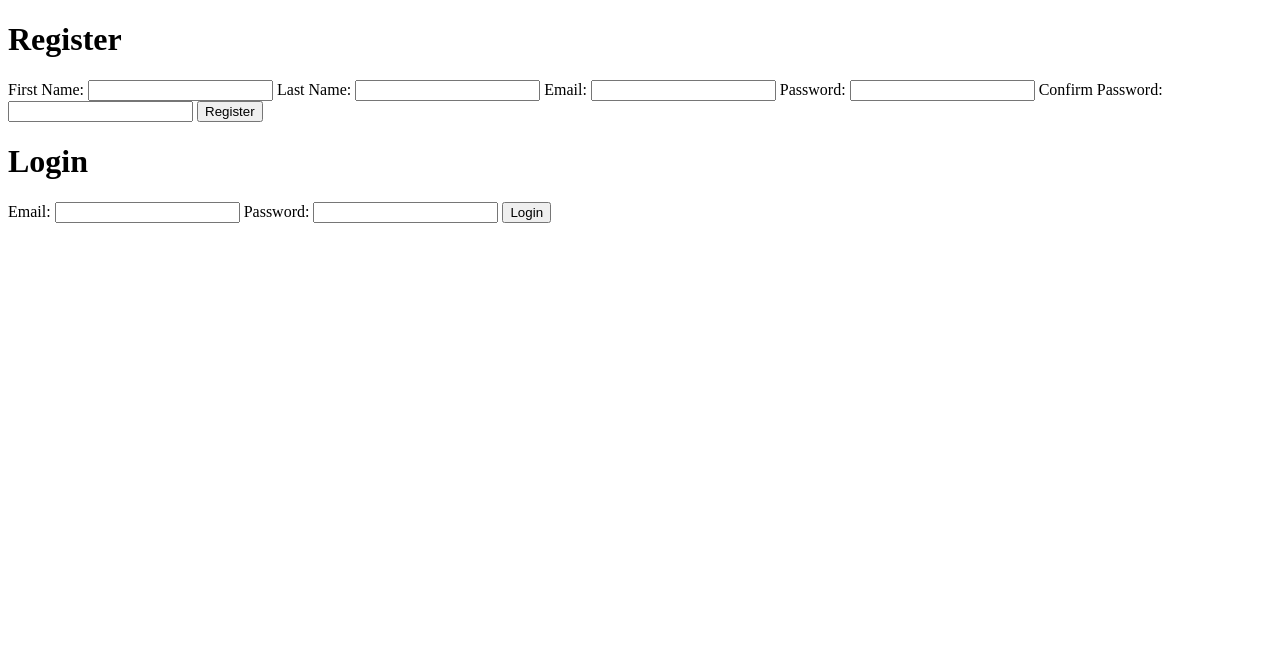
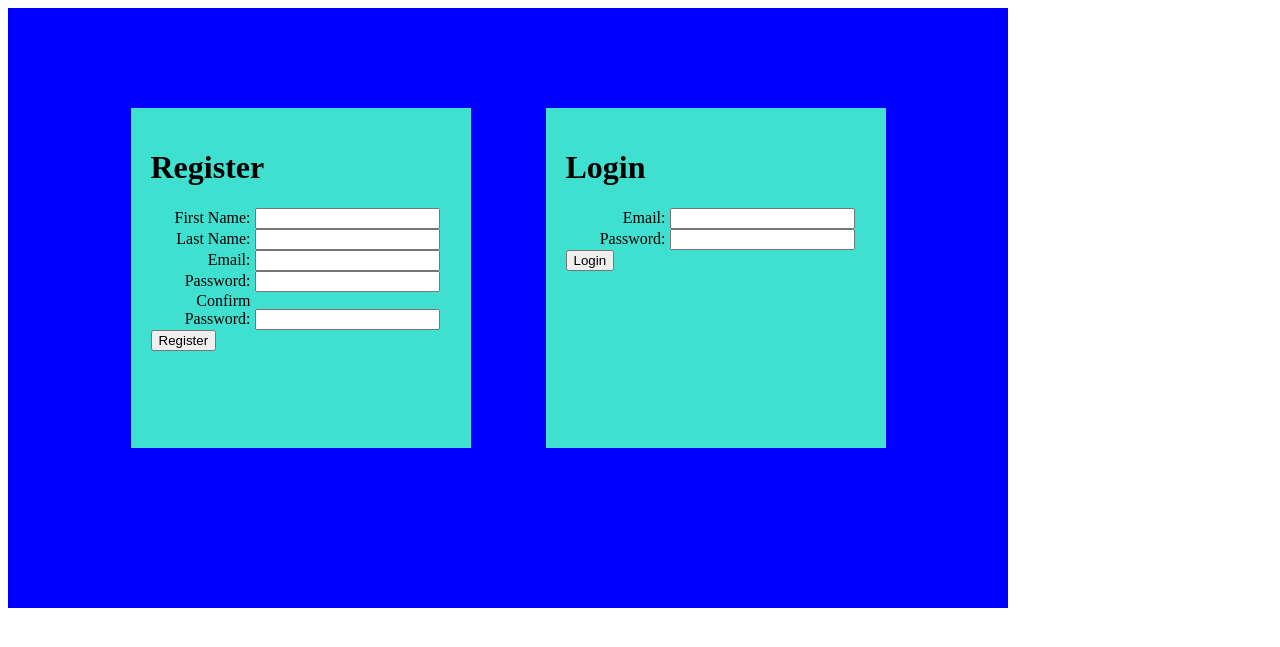
Before and after one commit to JonBrettWalters/soloproject, a Flask app: page / in a window 1280 px wide. Shown: the top 647 px of the page. Run offline with Flask 2, Linux system fonts and the light colour scheme.

Commit message:
edits and style

```diff
--- a/flask_app/config/mysqlconnection.py
+++ b/flask_app/config/mysqlconnection.py
@@ -38,4 +38,5 @@ class MySQLConnection:
 # this connectToMySQL function creates an instance of MySQLConnection, which will be used by server.py
 # connectToMySQL receives the database we're using and uses it to create an instance of MySQLConnection
 def connectToMySQL(db):
+    print(db)
     return MySQLConnection(db)
--- a/flask_app/controllers/plants.py
+++ b/flask_app/controllers/plants.py
@@ -20,7 +20,7 @@ def add_plant():
         "leafshape": request.form["leafshape"]
     }
     Plant.save(new_plant_info)
-    return redirect('/')
+    return redirect('/home')
 @app.route('/edit_plant/<int:id>', methods = ['POST'])
 def edit_plant(id):
     if not Plant.validate_plant(request.form):
@@ -32,7 +32,7 @@ def edit_plant(id):
         "leafshape": request.form["leafshape"]
     }
     Plant.edit(data)
-    return redirect('/')
+    return redirect('/home')
 @app.route('/plant/edit/<int:id>')
 def edit_plant_page(id):
     if 'user_id' not in session:
@@ -48,4 +48,4 @@ def delete_plant(id):
         'id': id
     }
     Plant.delete(data)
-    return redirect('/')
+    return redirect('/home')
--- a/flask_app/models/user.py
+++ b/flask_app/models/user.py
@@ -58,6 +58,7 @@ class User:
     def search_for_existing( cls, data ):
         query = "SELECT * FROM users WHERE email = %(email)s;"
         result = connectToMySQL('plant_app_schema').query_db(query, data)
+        print(result)
         if len(result) < 1:
             return False
         return True
--- a/flask_app/static/styleone.css
+++ b/flask_app/static/styleone.css
@@ -1,19 +1,40 @@
 .registrationform{
-    width: 400px;
+    width: 300px;
+    background-color: turquoise;
+    padding: 20px;
+    height: 300px;
+    margin-top: 100px;
 }
 .loginform{
-    width: 400px;
+    margin-top: 100px;
+    width: 300px;
     background-color: turquoise;
+    padding: 20px;
+    float: right;
+    height: 300px;
+    margin-left: 75px;
+}
+.wholepage{
+    height: 600px;
+    width: 1000px;
+    display: flex;
+    justify-content: center;
+    background-color: blue;
 }
 .header{
-    width: 600px;
+    width: 1000px;
 }
 .newplantform{
-    width: 400px;
+    width: 300px;
 }
 .editplantform{
-    width: 400px;
+    width: 300px;
 }
 .display{
     width: 600px;
 }
+label{
+    display: inline-block;
+    width: 100px;
+    text-align: right;
+}
--- a/flask_app/templates/editsighting.html
+++ b/flask_app/templates/editsighting.html
@@ -4,6 +4,7 @@
     <meta charset="UTF-8">
     <meta http-equiv="X-UA-Compatible" content="IE=edge">
     <meta name="viewport" content="width=device-width, initial-scale=1.0">
+    <link rel="stylesheet" type="text/css" href="{{ url_for('static', filename='styleone.css') }}">
     <title>Edit Sighting</title>
 </head>
 <body>
@@ -16,7 +17,7 @@
     {% endwith %}
     <div class="header">
         <h2>Welcome {{ session['user_first'] }} {{ session['user_last'] }}!</h2>
-        <a href="/">Home</a> <a href="/plant/add">New Sighting</a> <a href="/logout">Log Out</a>
+        <a href="/">Home</a> <a href="/newplant">New Sighting</a> <a href="/logout">Log Out</a>
     </div>
     <div class="editplantform">
         <h2>Edit Sighting</h2>
--- a/flask_app/templates/home.html
+++ b/flask_app/templates/home.html
@@ -4,12 +4,13 @@
     <meta charset="UTF-8">
     <meta http-equiv="X-UA-Compatible" content="IE=edge">
     <meta name="viewport" content="width=device-width, initial-scale=1.0">
+    <link rel="stylesheet" type="text/css" href="{{ url_for('static', filename='styleone.css') }}">
     <title>Home</title>
 </head>
 <body>
     <div class="header">
         <h2>Welcome {{ session['user_first'] }} {{ session['user_last'] }}!</h2>
-        <a href="/">Home</a> <a href="/plant/add">New Sighting</a> <a href="/logout">Log Out</a>
+        <a href="/">Home</a> <a href="/newplant">New Sighting</a> <a href="/logout">Log Out</a>
     </div>
     <div class="display">
         <h3>All Sightings</h3>
@@ -45,7 +46,7 @@
                 </tr>
             </thead>
             <tbody>
-                {% for this_plant in user_plants %}
+                {% for this_plant in user_plants.plants %}
                 <tr>
                     <td>{{ this_plant.name }}</td>
                     <td>{{ this_plant.sciname }}</td>
--- a/flask_app/templates/logandreg.html
+++ b/flask_app/templates/logandreg.html
@@ -4,9 +4,11 @@
     <meta charset="UTF-8">
     <meta http-equiv="X-UA-Compatible" content="IE=edge">
     <meta name="viewport" content="width=device-width, initial-scale=1.0">
+    <link rel="stylesheet" type="text/css" href="{{ url_for('static', filename='styleone.css') }}">
     <title>Login or Register!</title>
 </head>
 <body>
+    <div class="wholepage">
     {% with messages = get_flashed_messages() %}
         {% if messages %}
             {% for message in messages %}
@@ -39,6 +41,6 @@
             <input type="password" name="password">
             <button type="submit">Login</button>
         </form>
-    </div>
+    </div></div>
 </body>
 </html>
--- a/flask_app/templates/newplant.html
+++ b/flask_app/templates/newplant.html
@@ -4,6 +4,7 @@
     <meta charset="UTF-8">
     <meta http-equiv="X-UA-Compatible" content="IE=edge">
     <meta name="viewport" content="width=device-width, initial-scale=1.0">
+    <link rel="stylesheet" type="text/css" href="{{ url_for('static', filename='styleone.css') }}">
     <title>New Plant Sighting</title>
 </head>
 <body>
@@ -16,7 +17,7 @@
     {% endwith %}
     <div class="header">
         <h2>Welcome {{ session['user_first'] }} {{ session['user_last'] }}!</h2>
-        <a href="/">Home</a> <a href="/plant/add">New Sighting</a> <a href="/logout">Log Out</a>
+        <a href="/">Home</a> <a href="/newplant">New Sighting</a> <a href="/logout">Log Out</a>
     </div>
     <div class="newplantform">
         <h2>Record Sighting</h2>
```
Also changed, not shown: 1 other file.
